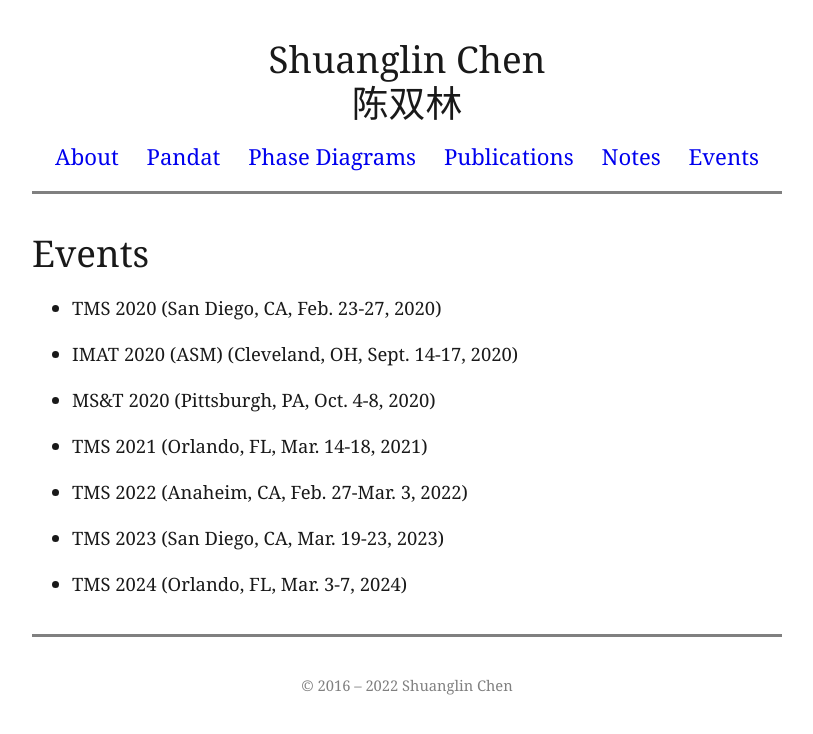
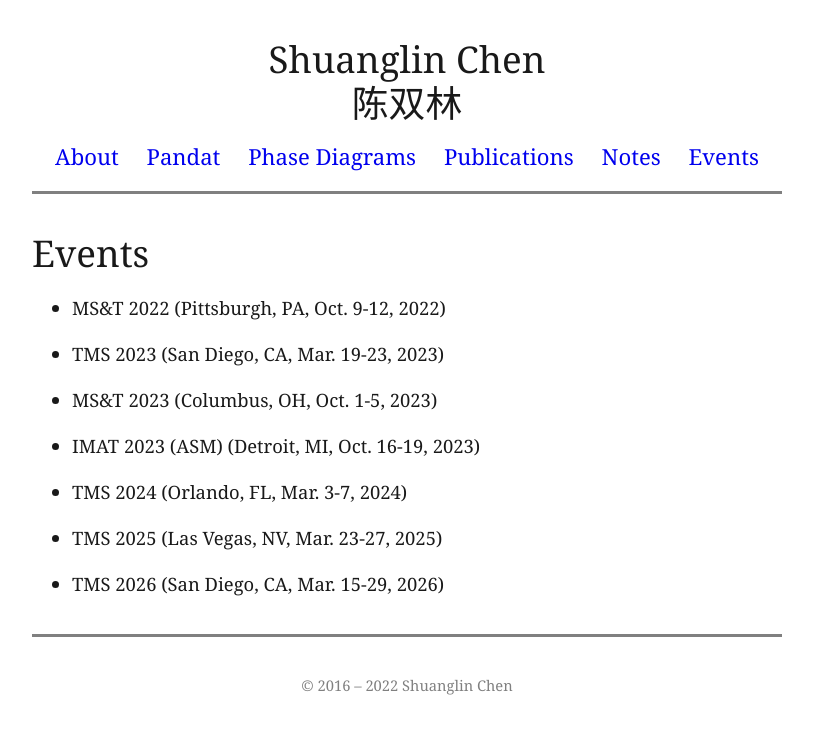
Before and after one commit to shuanglinchen/shuanglinchen.github.io, a Jekyll site: the page built from events.md, in a window 1280 px wide. Shown: the top 734 px of the page, without its empty margins (233-1046 px from the left). Built offline with Jekyll 4.4.1, drawn with Linux system fonts in a browser that asks for light colours.

Commit message:
Update events

```diff
--- a/events.md
+++ b/events.md
@@ -4,16 +4,17 @@
 weight: 4
 ---
 
-- TMS 2020 (San Diego, CA, Feb. 23-27, 2020)
 
-- IMAT 2020 (ASM) (Cleveland, OH, Sept. 14-17, 2020)
-
-- MS&T 2020 (Pittsburgh, PA, Oct. 4-8, 2020)
-
-- TMS 2021 (Orlando, FL, Mar. 14-18, 2021)
-
-- TMS 2022 (Anaheim, CA, Feb. 27-Mar. 3, 2022)
+- MS&T 2022 (Pittsburgh, PA, Oct. 9-12, 2022)
 
 - TMS 2023 (San Diego, CA, Mar. 19-23, 2023)
 
+- MS&T 2023 (Columbus, OH, Oct. 1-5, 2023)
+
+- IMAT 2023 (ASM) (Detroit, MI, Oct. 16-19, 2023)
+
 - TMS 2024 (Orlando, FL, Mar. 3-7, 2024)
+
+- TMS 2025 (Las Vegas, NV, Mar. 23-27, 2025)
+
+- TMS 2026 (San Diego, CA, Mar. 15-29, 2026)
```
